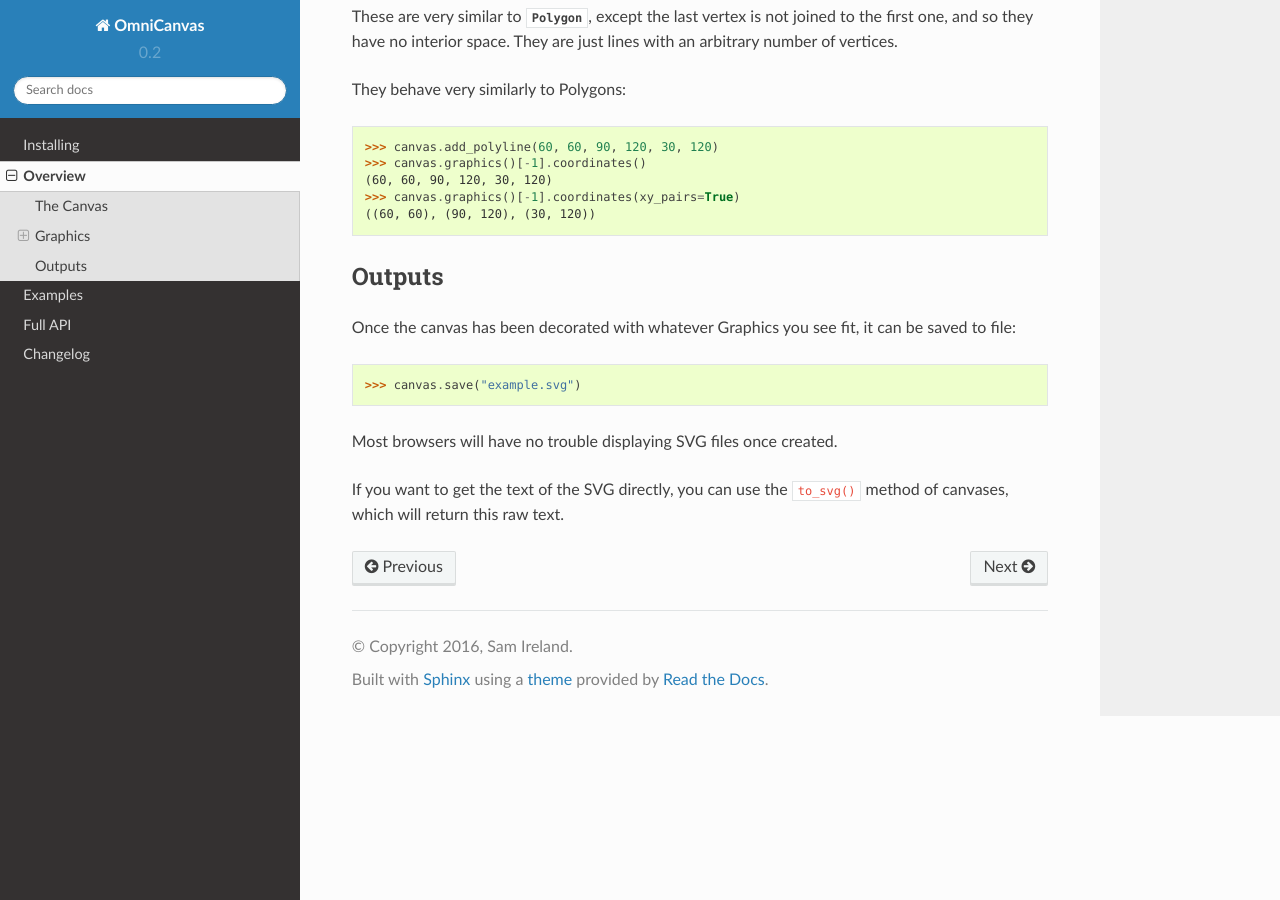
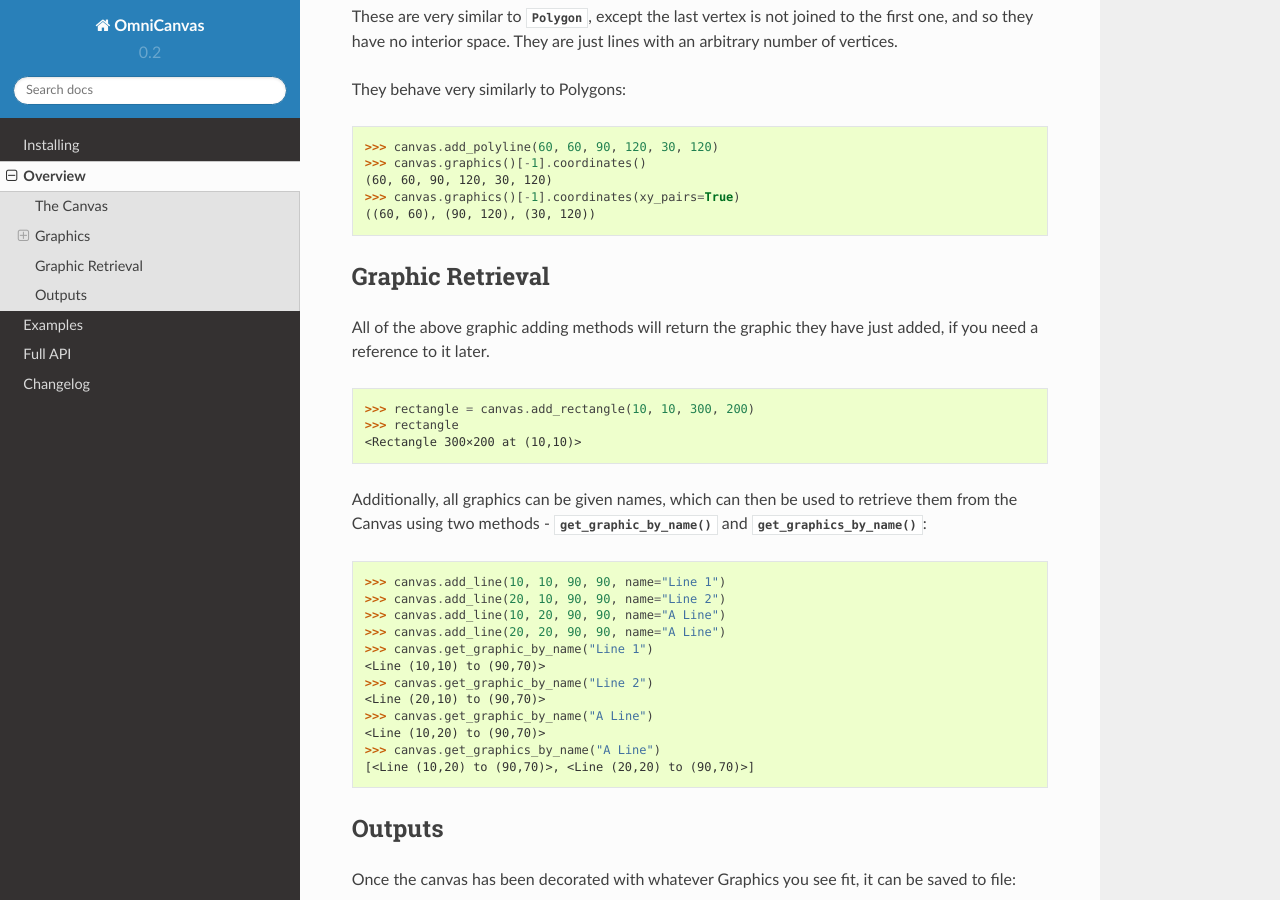
Before and after one commit to samirelanduk/omnicanvas, a Sphinx documentation site: the page built from docs/source/overview.rst, in a window 1280 px wide and 900 px high, scrolled down 2723 px. Built offline with Sphinx 7.4.7 and the Read the Docs theme 2.0.0, drawn with Linux system fonts in a browser that asks for light colours.

Commit message:
Update overview docs for 0.2.1

```diff
--- a/docs/source/overview.rst
+++ b/docs/source/overview.rst
@@ -141,6 +141,36 @@ They behave very similarly to Polygons:
     ((60, 60), (90, 120), (30, 120))
 
 
+Graphic Retrieval
+~~~~~~~~~~~~~~~~~
+
+All of the above graphic adding methods will return the graphic they have just
+added, if you need a reference to it later.
+
+>>> rectangle = canvas.add_rectangle(10, 10, 300, 200)
+>>> rectangle
+<Rectangle 300×200 at (10,10)>
+
+Additionally, all graphics can be given names, which can then be used to
+retrieve them from the Canvas using two methods -
+:py:meth:`~.canvas.Canvas.get_graphic_by_name` and
+:py:meth:`~.canvas.Canvas.get_graphics_by_name`:
+
+>>> canvas.add_line(10, 10, 90, 90, name="Line 1")
+>>> canvas.add_line(20, 10, 90, 90, name="Line 2")
+>>> canvas.add_line(10, 20, 90, 90, name="A Line")
+>>> canvas.add_line(20, 20, 90, 90, name="A Line")
+>>> canvas.get_graphic_by_name("Line 1")
+<Line (10,10) to (90,70)>
+>>> canvas.get_graphic_by_name("Line 2")
+<Line (20,10) to (90,70)>
+>>> canvas.get_graphic_by_name("A Line")
+<Line (10,20) to (90,70)>
+>>> canvas.get_graphics_by_name("A Line")
+[<Line (10,20) to (90,70)>, <Line (20,20) to (90,70)>]
+
+
+
 Outputs
 ~~~~~~~
 
```
